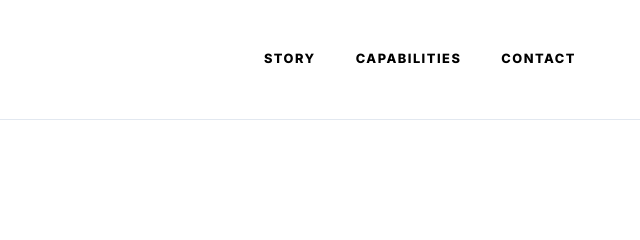
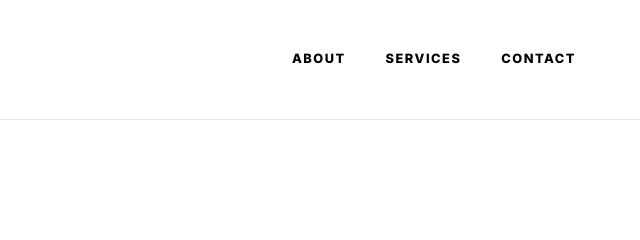
Before and after one commit to jayce-hash/gobrothersconstruction, a plain HTML site: page index.html in a window 1280 px wide. Shown: the top 240 px of the page, 640-1280 px from the left. Drawn offline with Linux system fonts and the light colour scheme.

Commit message:
Update index.html

```diff
--- a/index.html
+++ b/index.html
@@ -183,8 +183,8 @@
         </label>
 
         <div class="nav-links">
-            <a href="#story" onclick="document.getElementById('menu-toggle').checked = false">Story</a>
-            <a href="#capabilities" onclick="document.getElementById('menu-toggle').checked = false">Capabilities</a>
+            <a href="#story" onclick="document.getElementById('menu-toggle').checked = false">About</a>
+            <a href="#capabilities" onclick="document.getElementById('menu-toggle').checked = false">Services</a>
             <a href="#contact" onclick="document.getElementById('menu-toggle').checked = false">Contact</a>
         </div>
     </nav>
@@ -213,7 +213,7 @@
 
     <section class="capabilities-section" id="capabilities">
         <div style="text-align: center; margin-bottom: 5rem;">
-            <div class="hero-tagline">Capabilities</div>
+            <div class="hero-tagline">Services</div>
             <h2>Professional Finish</h2>
         </div>
         <div class="cap-grid">
```
